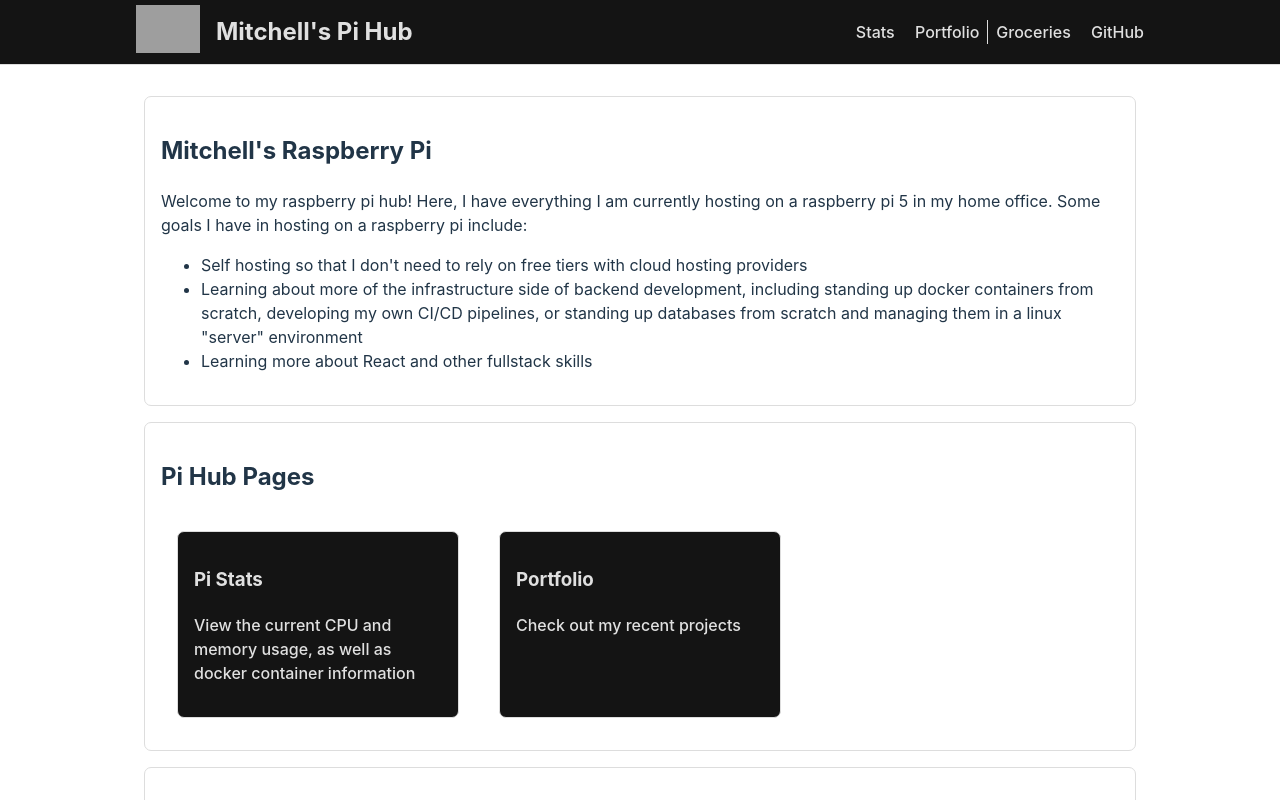
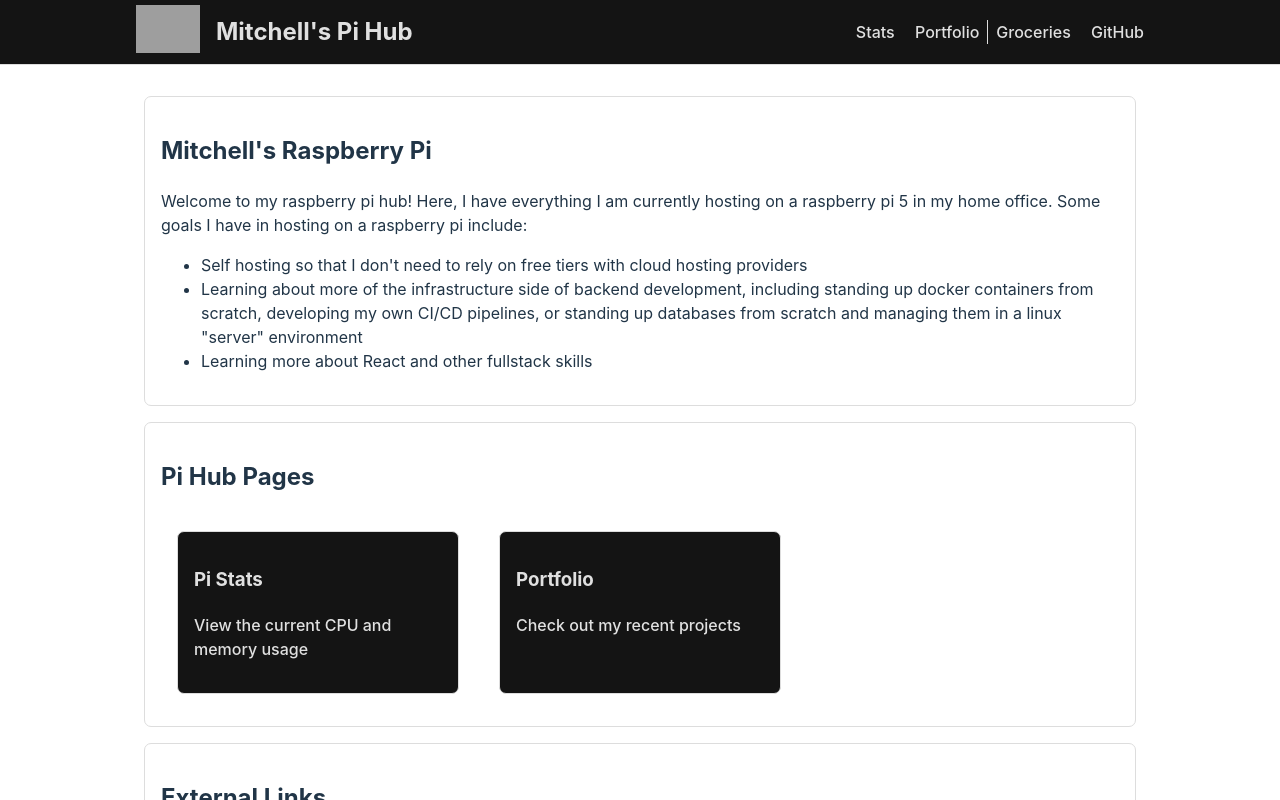
Before and after one commit to mitchbr/pi-dashboard, a React (Vite) app: page / in a window 1280 px wide. Shown: the top 800 px of the page. Built offline with nearby package versions, Linux system fonts and the light colour scheme; no server answers; grey boxes are pictures that could not be loaded.

Commit message:
setup env vars

```diff
--- a/package.json
+++ b/package.json
@@ -17,6 +17,7 @@
     "@emotion/styled": "^11.13.0",
     "@mui/icons-material": "^5.16.7",
     "@mui/material": "^5.16.7",
+    "dotenv": "^16.4.5",
     "express": "^4.19.2",
     "os": "^0.1.2",
     "react": "^18.3.1",
--- /dev/null
+++ b/src/endpoints.config.ts
@@ -0,0 +1,3 @@
+export default {
+  wsUrl: import.meta.env.VITE_WS_URL ?? '',
+}
--- a/src/home/Home.tsx
+++ b/src/home/Home.tsx
@@ -22,7 +22,7 @@ function Home() {
             <div className="page__body-content__item">
               <Link to="/stats/" className="link">
                 <h3>Pi Stats</h3>
-                <p>View the current CPU and memory usage, as well as docker container information</p>
+                <p>View the current CPU and memory usage</p>
               </Link>
             </div>
             <div className="page__body-content__item">
--- a/src/stats/Stats.tsx
+++ b/src/stats/Stats.tsx
@@ -1,11 +1,12 @@
 import { useEffect, useState } from 'react';
 import useWebSocket, { ReadyState } from 'react-use-websocket';
 
+import endpoint from '../endpoints.config';
 import "../pages.css";
 import "./Stats.css";
 
 function Stats() {
-  const socketUrl = 'ws://localhost:4001';
+  const socketUrl = endpoint.wsUrl;
   const [wsData, setWsData] = useState({
     cpuTemp: 0,
     cpuUsage: 0,
```
Also changed, not shown: src/main.tsx (+5 -4 lines), 1 other file (tests, documents, lock files or other folders).
